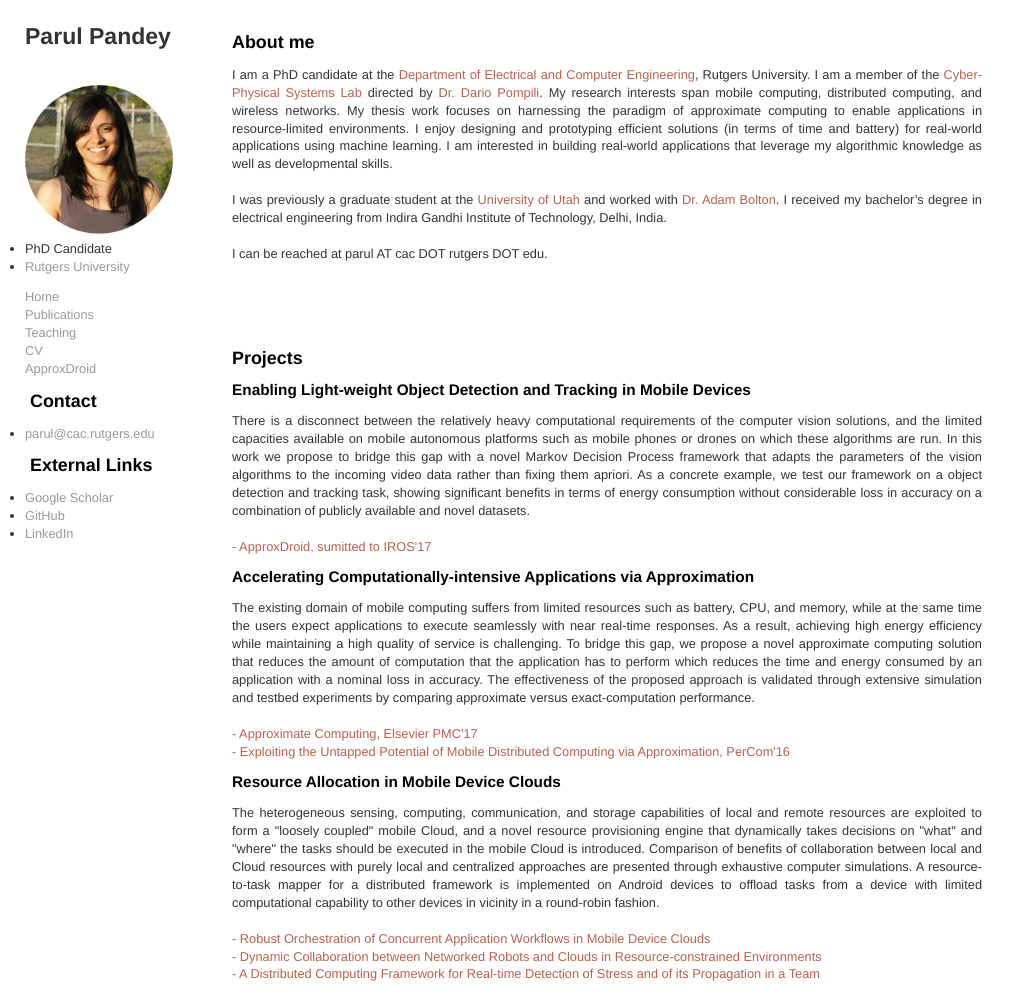
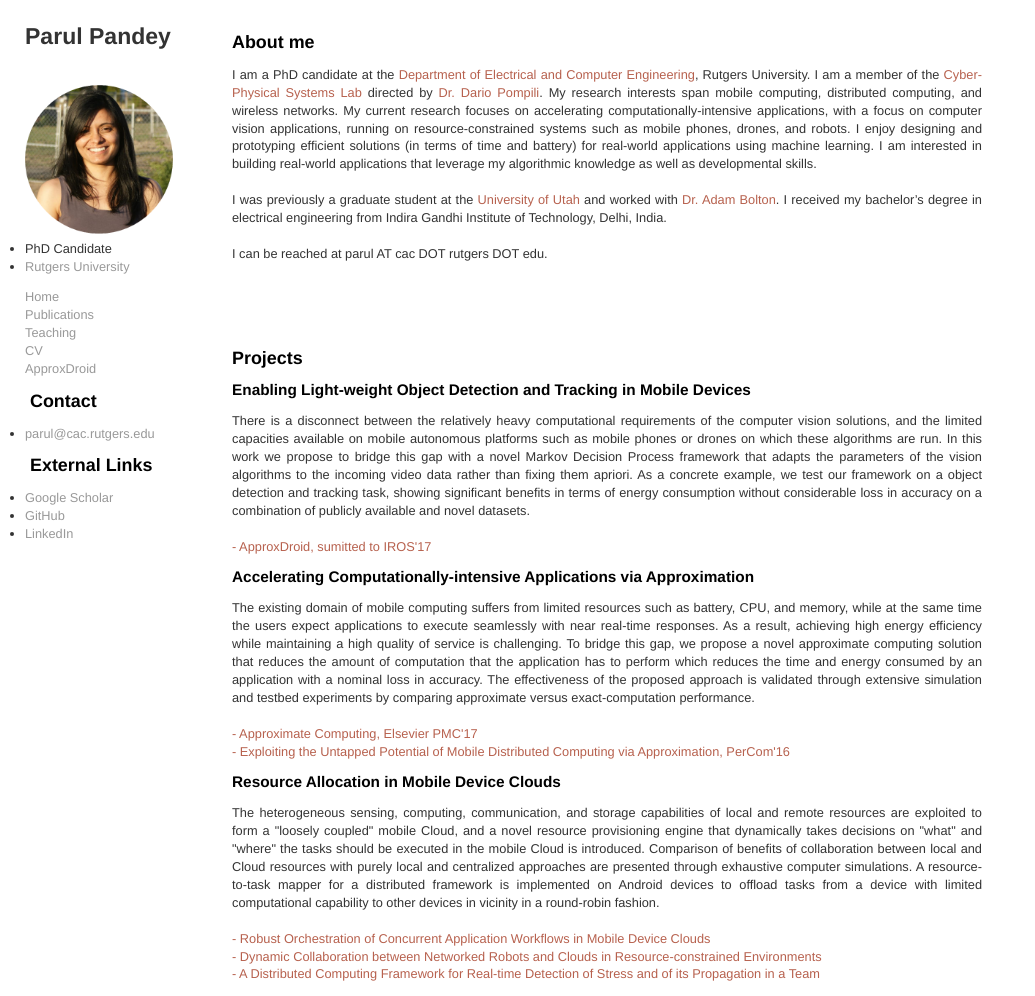
Before and after one commit to parul1985/Parul-Website, a Jekyll site: the page index.html, which Jekyll copies as it is, in a window 1280 px wide and 996 px high. Shown: the whole window, without its empty margins (0-1035 px from the left). Built offline with Jekyll 4.4.1, drawn with Linux system fonts in a browser that asks for light colours.

Commit message:
Update index.html

```diff
--- a/index.html
+++ b/index.html
@@ -45,7 +45,7 @@
 	<h1>About me</h1>
           <p>
 		  I am a PhD candidate at the <a href="http://www.ece.rutgers.edu/">Department of Electrical and Computer Engineering</a>, Rutgers University. I am a member of the <a href="http://nsfcac.rutgers.edu/cps">Cyber-Physical Systems Lab</a> directed by <a href="http://eceweb1.rutgers.edu/~pompili/">Dr. Dario Pompili</a>. My research interests span mobile computing, distributed computing, and wireless networks.
-              	My thesis work focuses on harnessing the paradigm of approximate computing to enable applications in resource-limited environments. I enjoy designing and prototyping efficient solutions (in terms of time and battery) for real-world applications using machine learning.
+              	My current research focuses on accelerating computationally-intensive applications, with a focus on computer vision applications, running on resource-constrained systems such as mobile phones, drones, and robots. I enjoy designing and prototyping efficient solutions (in terms of time and battery) for real-world applications using machine learning.
 		 I am interested in building real-world applications that leverage my algorithmic knowledge as well as developmental skills.
 		 <br />
 		 <br />
```
